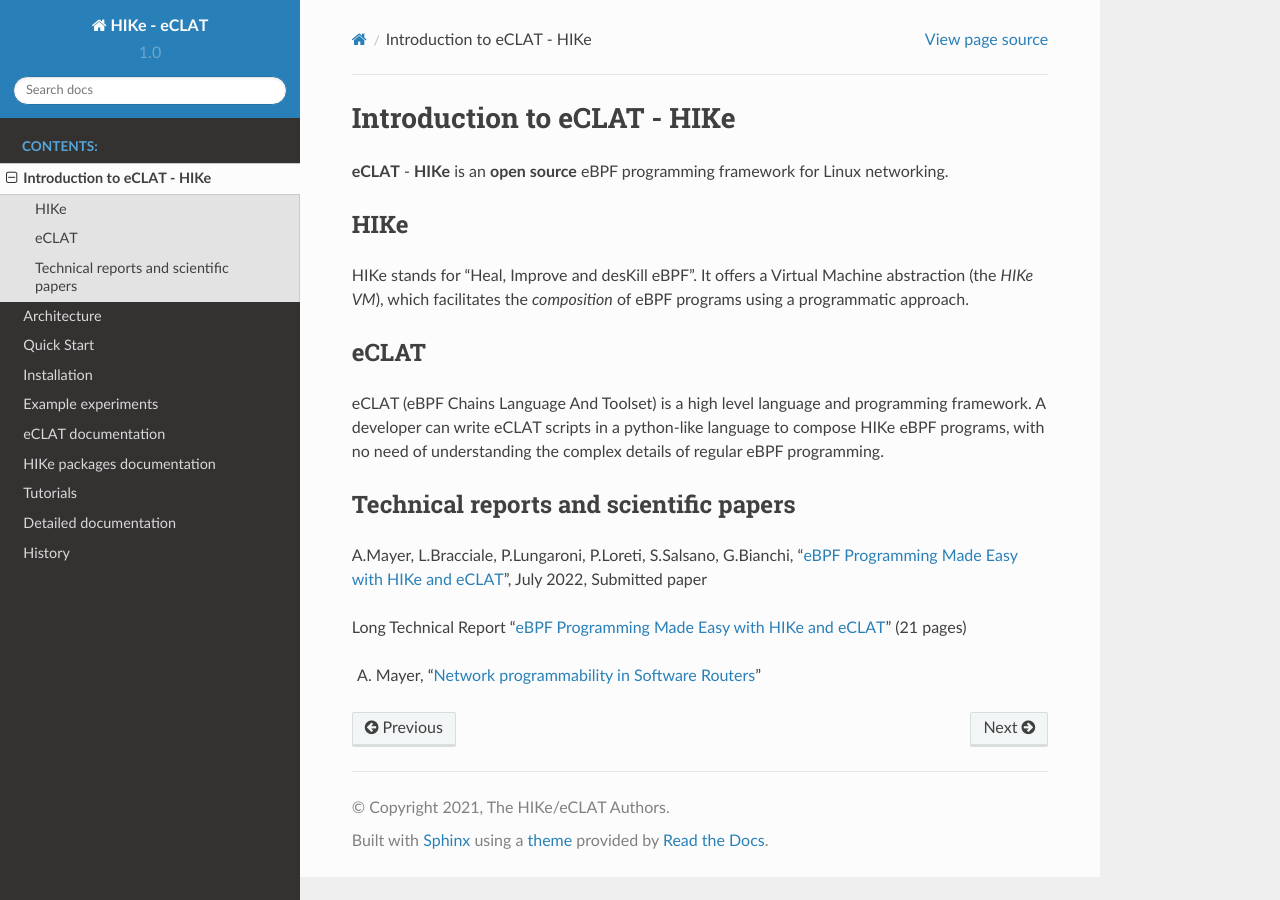
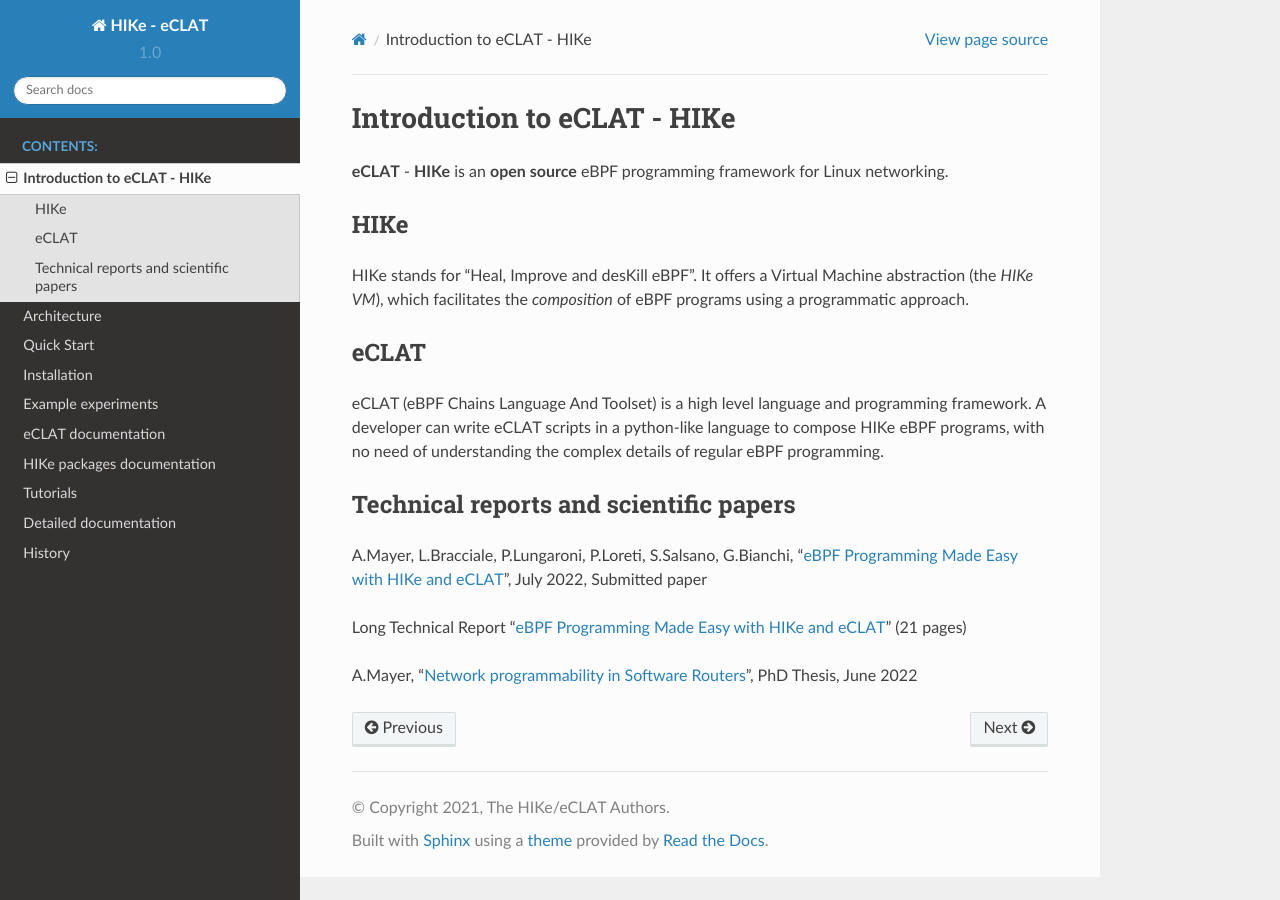
Before and after one commit to hike-eclat/docs, a Sphinx documentation site: the page built from docs/intro.rst, in a window 1280 px wide. Built offline with Sphinx 7.4.7 and the Read the Docs theme 2.0.0, drawn with Linux system fonts in a browser that asks for light colours; pages that are not in the unit, such as notebooks, are missing from menus.

Commit message:
Update intro.rst

```diff
--- a/docs/intro.rst
+++ b/docs/intro.rst
@@ -22,4 +22,4 @@
 
 Long Technical Report "`eBPF Programming Made Easy with HIKe and eCLAT <https://github.com/hike-eclat/docs/raw/master/tech-docs/tr-hike-eclat.pdf>`_" (21 pages)
 
-A. Mayer, "`Network programmability in Software Routers <https://github.com/hike-eclat/docs/raw/master/tech-docs/mayer_phd_thesis.pdf>`_"
+A.Mayer, "`Network programmability in Software Routers <https://github.com/hike-eclat/docs/raw/master/tech-docs/mayer_phd_thesis.pdf>`_", PhD Thesis, June 2022
```
